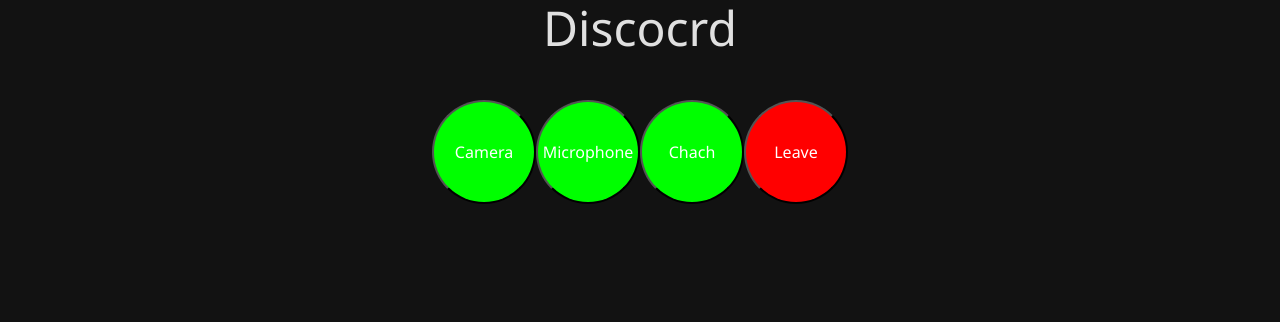
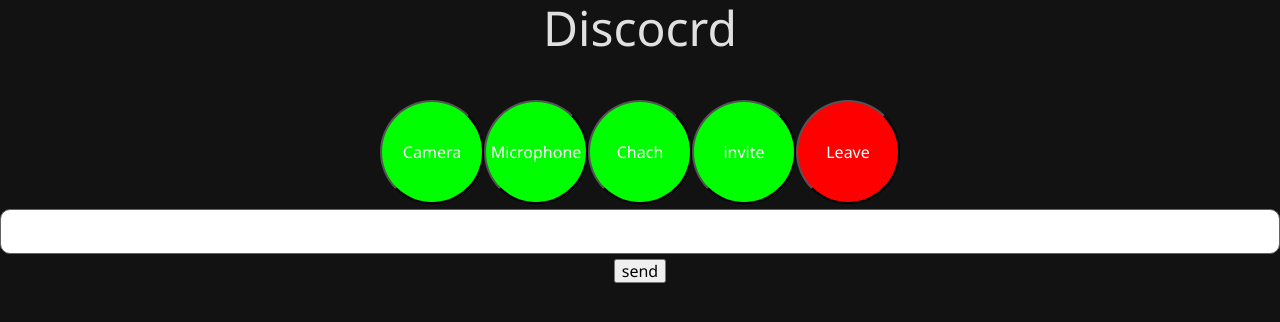
Before and after one commit to Mexano222/Coursework, a Vue app: page / in a window 1280 px wide. Both pictures are taken after typing "Sample", "Sample" into the empty fields and a click on the button "Join". Shown: the top 322 px of the page. Built offline with nearby package versions, Linux system fonts and the light colour scheme.

Commit message:
refactor

```diff
--- a/package.json
+++ b/package.json
@@ -34,7 +34,10 @@
     "@vue/cli-plugin-router": "^5.0.8",
     "@vue/cli-service": "~5.0.0",
     "eslint": "^7.32.0",
-    "eslint-plugin-vue": "^8.0.3"
+    "eslint-plugin-vue": "^8.0.3",
+    "fibers": "^5.0.3",
+    "sass": "^1.57.1",
+    "sass-loader": "^13.2.0"
   },
   "eslintConfig": {
     "root": true,
--- a/src/App.vue
+++ b/src/App.vue
@@ -1,31 +1,29 @@
 <template>
   <header>
-    <router-link to="/" id="logo" >Discocrd</router-link>
+    <router-link to="/" id="logo">Discocrd</router-link>
   </header>
 
-  <router-view/>
+  <router-view />
 </template>
 
 <style>
+body {
+  background-color: #121212;
+}
+
 #app {
-  font-family: 'Segoe UI', Tahoma, Geneva, Verdana, sans-serif;
+  font-family: "Segoe UI", Tahoma, Geneva, Verdana, sans-serif;
   -webkit-font-smoothing: antialiased;
   -moz-osx-font-smoothing: grayscale;
   text-align: center;
   color: #2c3e50;
 }
 
-
-
-body{
-  background-color: #121212;
-}
-
-header{
+header {
   min-height: 100px;
 }
 
-#logo{
+#logo {
   color: #e0e0e0;
   font-size: 48px;
   text-decoration: none;
--- a/src/views/LoginView.vue
+++ b/src/views/LoginView.vue
@@ -26,7 +26,7 @@
   methods: {
     joinRoom(username, roomId) {
       this.username = username;
-      router.push({name:'room', params:{roomId:roomId}});
+      router.push({ name: 'room', params: { roomId: roomId } });
     }
 
   }
--- a/src/views/RoomView.vue
+++ b/src/views/RoomView.vue
@@ -1,16 +1,29 @@
 <template>
-    <div id="camera">
+  <div class="main-view">
+    <div class="video-wrapper">
+      <div id="videos"></div>
     </div>
-    <div id="controls">
-        <button class='btn' id="camera_btn">Camera</button>
-        <button class='btn' id="micr_btn">Microphone</button>
-        <button class='btn' id="chach_btn">Chach</button>
-        <button class='btn' id="leave_btn">Leave</button>
+    <div class="controls">
+      <button class="control-btn" id="toggle_camera">Camera</button>
+      <button class="control-btn" id="toggle_micro">Microphone</button>
+      <button class="control-btn" id="toggle_chat">Chach</button>
+      <button class="control-btn" id="room_invite">invite</button>
+      <button class="control-btn" id="room_leave">Leave</button>
+    </div>
   </div>
 
+  <div class="main-chat">
+    <div class="messages-wrapper">
+      <div id="messages"></div>
+    </div>
+    <form id="form-message" action="">
+      <input id="input-message" autocomplete="off" />
+      <button>send</button>
+    </form>
+  </div>
 </template>
 <style>
-.btn {
+.control-btn {
   cursor: pointer;
 
   display: inline-flex;
@@ -25,11 +38,7 @@
   border-radius: 100px;
 }
 
-#camera_btn {}
-
-#micr_btn {}
-
-#leave_btn {
+#room_leave {
   background-color: red;
 }
 </style>
```
Also changed, not shown: 1 other file (tests, documents, lock files or other folders). Lines whose indentation alone changed are shown as unchanged.
